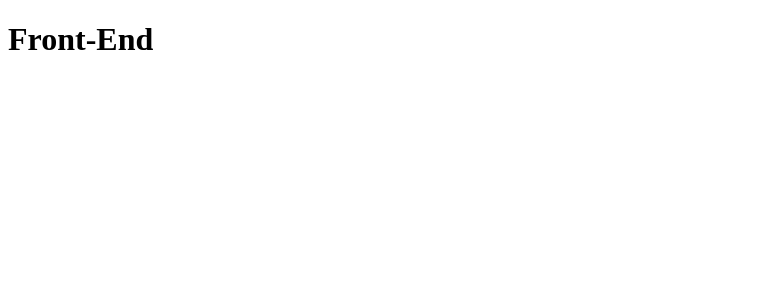
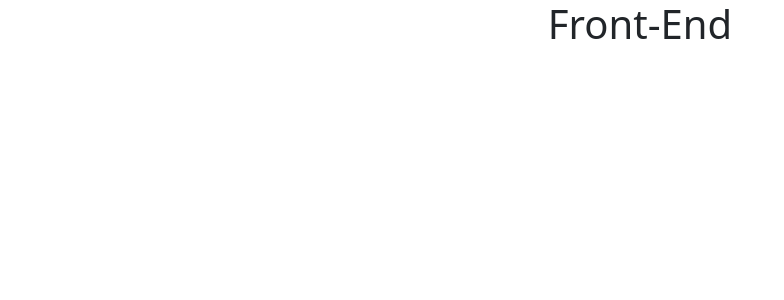
Before and after one commit to brunopontes90/projeto-pessoa, a React (Create React App) app in the folder frontend/: page / in a window 1280 px wide. Shown: the top 300 px of the page, without its empty margins (0-784 px from the left). Built offline with nearby package versions, Linux system fonts and the light colour scheme.

Commit message:
Adicionado npm i bootstrap ao projeto front-end

```diff
--- a/frontend/package.json
+++ b/frontend/package.json
@@ -6,9 +6,11 @@
     "@testing-library/jest-dom": "^5.16.5",
     "@testing-library/react": "^13.4.0",
     "@testing-library/user-event": "^13.5.0",
+    "bootstrap": "^5.2.3",
     "react": "^18.2.0",
     "react-dom": "^18.2.0",
     "react-scripts": "5.0.1",
+    "reactstrap": "^9.1.5",
     "web-vitals": "^2.1.4"
   },
   "scripts": {
--- a/frontend/public/index.html
+++ b/frontend/public/index.html
@@ -1,9 +1,8 @@
 <!DOCTYPE html>
-<html lang="en">
-
+<html lang="pt-br">
 <head>
   <meta charset="utf-8" />
-  <title>React App</title>
+  <title>Usuários</title>
 </head>
 
 <body>
--- a/frontend/src/App.js
+++ b/frontend/src/App.js
@@ -1,8 +1,11 @@
 import './App.css';
+//import { Button } from 'reactstrap';
 
 function App() {
   return (
-   <h1>Front-End</h1>
+   <div>
+    <h1 className="text-center">Front-End</h1>
+   </div>
   );
 }
 
--- a/frontend/src/index.js
+++ b/frontend/src/index.js
@@ -1,6 +1,7 @@
 import React from 'react';
 import ReactDOM from 'react-dom/client';
 import App from './App';
+import 'bootstrap/dist/css/bootstrap.min.css';
 
 const root = ReactDOM.createRoot(document.getElementById('root'));
 root.render(
```
Also changed, not shown: 1 other file (tests, documents, lock files or other folders).
